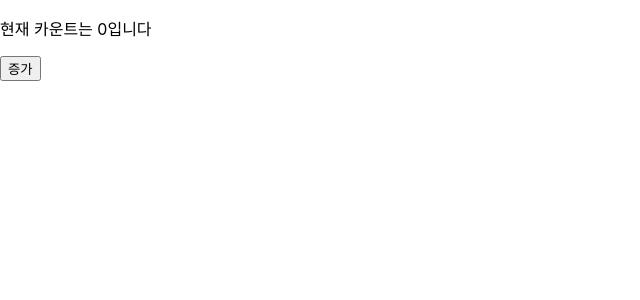
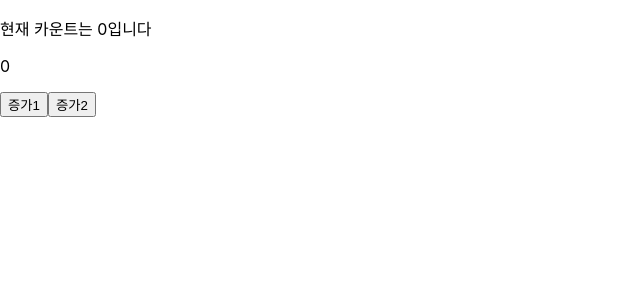
Before and after one commit to midaslmg94/MultiCampus-React, a React (Create React App) app in the folder day01/hello-react2/: page / in a window 1280 px wide. Shown: the top 300 px of the page, without its empty margins (0-640 px from the left). Built offline with nearby package versions, Linux system fonts and the light colour scheme.

Commit message:
자식 컴포넌트에서 불필요한 렌더링 발생

```diff
--- a/day01/hello-react2/src/Title.js
+++ b/day01/hello-react2/src/Title.js
@@ -1,5 +1,6 @@
 import React from 'react';
 function Title(props) {
+    console.log(props);
     return <p>{props.title}</p>
 }
 export default Title;
--- a/day01/hello-react2/src/Todo.js
+++ b/day01/hello-react2/src/Todo.js
@@ -2,19 +2,26 @@ import React, {Fragment} from 'react';
 import Title from './Title';
 class TODO extends React.Component {
     state = {
-        count: 0
+        count1: 0, count2:0
     };
-    onClick = () => {
-        this.setState({
-            count: this.state.count + 1
-        });
-    };
+   onClick1=()=>{
+    this.setState({count1:this.state.count1+1});
+   }
+   onClick2=()=>{
+    this.setState({count2:this.state.count2+2});
+   }
     render() {
         return (
-            <Fragment>
-                <Title title={`현재 카운트는 ${this.state.count}입니다`}/>
-                <button onClick={this.onClick}>증가</button>
-            </Fragment>
+            <div>
+                <Title title={`현재 카운트는 ${this.state.count1}입니다`}/>
+                <p>{this.state.count1}</p>
+                <button onClick={this.onClick1}>증가1</button>
+                <button onClick={this.onClick2}>증가2</button>
+                {/*증가 2를 눌렀을 때, 자식 컴포넌트도 함께 렌더링 된다.
+                ==> 불필요한 렌더링 발생(화면에 카운트가 증가되지는 않지만, 콘솔창에서 찍힘)
+                이러한 불필요함을 방지하기 위해서는 React.memo 또는 React.PureComponent를 사용
+                */}
+            </div>
         );
     }
 }
```
